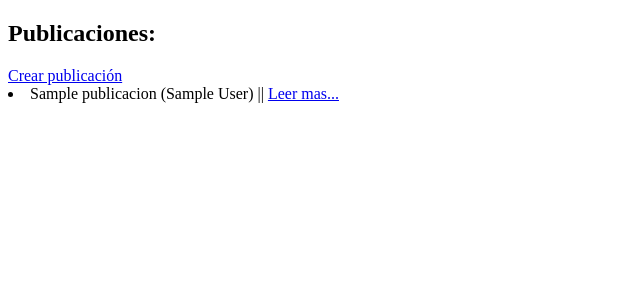
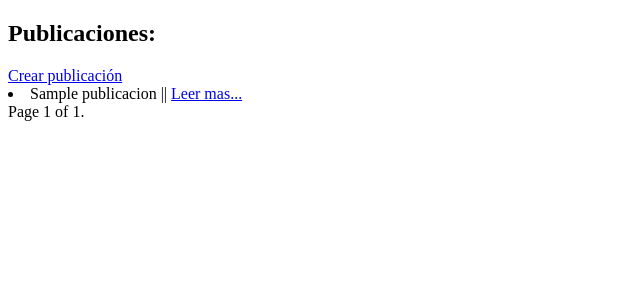
Before and after one commit to cdbiancotti/homie, a Django app: page /blog/pages/ in a window 1280 px wide. Shown: the part 26-326 px from the top of the page, without its empty margins (0-640 px from the left). Run offline with Django 4.2, Linux system fonts and the light colour scheme; a user stored in the database is signed in; tables that the repository leaves empty hold one stand-in row (values such as "Sample post"); parts of the project's set-up code (start-up, migrations or seed data) failed here and were passed over; some libraries are stand-ins or nearby versions.

Commit message:
Use of CBV at pages with use of pagination

```diff
--- a/blog/templates/blog/page.html
+++ b/blog/templates/blog/page.html
@@ -15,7 +15,7 @@
         {{object.author}} - {{object.date}}
     </h5>
     <img src={{object.imagen.url}} alt="" height='200'>
-    <p>{{object.body}}</p>
+    <p>{{object.body | safe}}</p>
     <p>
         <a href={% url 'blog:update_page' object.id %}>Editar</a>
         <a href={% url 'blog:delete_page' object.id %}>Eliminar</a>
--- a/blog/templates/blog/pages.html
+++ b/blog/templates/blog/pages.html
@@ -7,12 +7,25 @@
 {% block main_content %}
     <h2>Publicaciones:</h2>
     <a href={% url 'blog:create_page' %}>Crear publicación</a>
-    {% if publicaciones %}
-        {% for publicacion in publicaciones %}
+    {% if page_obj %}
+        {% for publicacion in page_obj %}
             <li>
-                {{publicacion}} || <a href={% url 'blog:details_page' publicacion.id %}>Leer mas...</a>
+                {{publicacion.title}} || <a href={% url 'blog:details_page' publicacion.id %}>Leer mas...</a>
             </li>
         {% endfor %}
+        {% if page_obj.has_previous %}
+                <a href="?page=1">&laquo; first</a>
+                <a href="?page={{ page_obj.previous_page_number }}">previous</a>
+            {% endif %}
+
+            <span class="current">
+                Page {{ page_obj.number }} of {{ page_obj.paginator.num_pages }}.
+            </span>
+
+            {% if page_obj.has_next %}
+                <a href="?page={{ page_obj.next_page_number }}">next</a>
+                <a href="?page={{ page_obj.paginator.num_pages }}">last &raquo;</a>
+            {% endif %}
     {% else %}
         <p>No se encontraron publicaciones...</p>
     {% endif %}
--- a/blog/urls.py
+++ b/blog/urls.py
@@ -6,7 +6,7 @@ app_name = 'blog'
 urlpatterns = [
     path('', views.index, name='index'),
     path('about/', views.about, name='about'),
-    path('pages/', views.pages, name='pages'),
+    path('pages/', views.PublicacionListView.as_view(), name='pages'),
     path('pages/create', views.PublicacionCreateView.as_view(), name='create_page'),
     path('pages/<int:pk>', views.PublicacionDetailView.as_view(), name='details_page'),
     path('pages/<int:pk>/update', views.PublicacionUpdateView.as_view(), name='update_page'),
--- a/blog/views.py
+++ b/blog/views.py
@@ -1,4 +1,5 @@
 from django.shortcuts import render
+from django.views.generic import ListView
 from django.views.generic.detail import DetailView
 from django.views.generic.edit import DeleteView, UpdateView, CreateView
 from .models import Publicacion
@@ -14,10 +15,11 @@ def index(request):
 def about(request):
     return render(request, 'blog/about.html', {})
 
-@login_required
-def pages(request):
-    publicaciones = Publicacion.objects.all()
-    return render(request, 'blog/pages.html', {'publicaciones': publicaciones})
+class PublicacionListView(ListView):
+    model = Publicacion
+    template_name = "blog/pages.html"
+    paginate_by=2
+
 
 class PublicacionDetailView(DetailView):
     model = Publicacion
```
Also changed, not shown: 1 other file.
